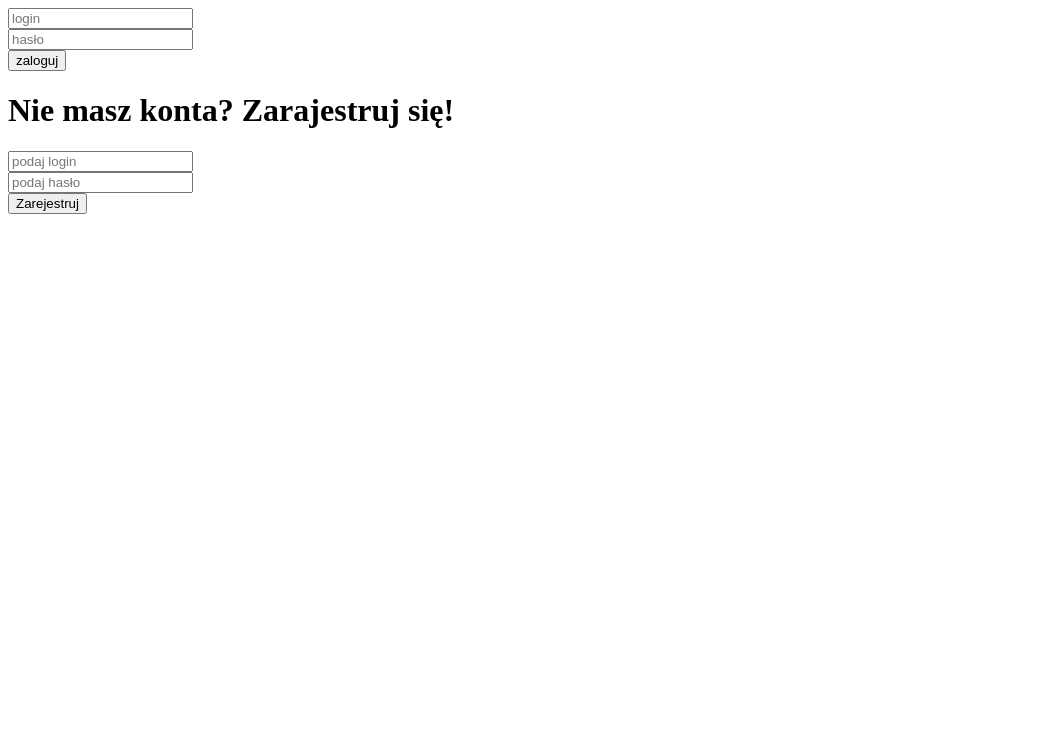
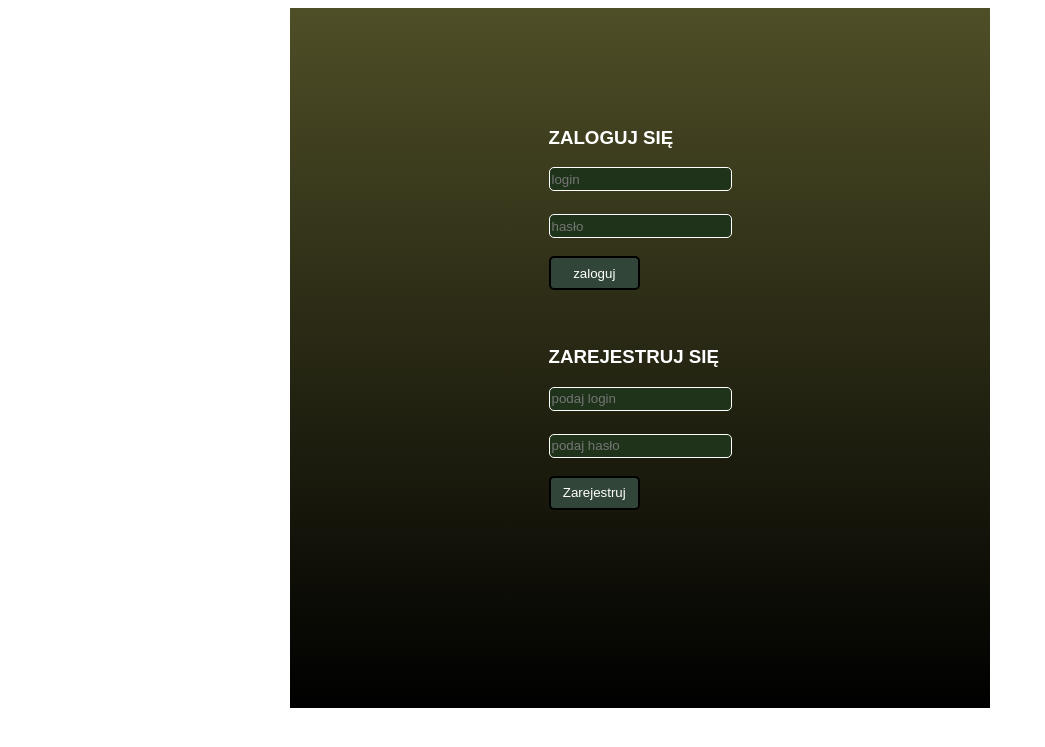
Before and after one commit to RPwoj/PHP, a PHP site: page / in a window 1280 px wide. Shown: the top 747 px of the page, without its empty margins (0-1045 px from the left). Run offline with PHP 8.4, Linux system fonts and the light colour scheme.

Commit message:
rozpoczecie dodawania cssa

```diff
--- a/index.php
+++ b/index.php
@@ -12,24 +12,32 @@ if(isset($_SESSION['user']))
     <meta http-equiv="X-UA-Compatible" content="IE=edge">
     <meta name="viewport" content="width=device-width, initial-scale=1.0">
     <title>Document</title>
+    <link rel="stylesheet" href="main.css">
 </head>
 <body>
 <?php
     include_once("server.php");
     ?>
-    <form action="" method="post">
+    <main>
+    <div class="login">
+        <form action="" method="post">
+        <h3> ZALOGUJ SIĘ </h3>
         <input type="text" name="name" id="" placeholder="login"><br>
         <input type="password" name="passw" id="" placeholder ="hasło"><br>
         <button type="submit" name="send">zaloguj</button>
     </form>
+</div>
+<div class="signup">
 
     <form action="index.php" method="post">
-<h1> Nie masz konta? Zarajestruj się!</h1>
+<h3>ZAREJESTRUJ SIĘ</h3>
 <input type="text" name="reg_name" id="" placeholder="podaj login"><br>
 <input type="password" name="reg_pass" id="" placeholder="podaj hasło"><br>
 <button type="submit" name="reg_but">Zarejestruj</button>
 
 
     </form>
+    </div>
+</main>
 </body>
 </html>
--- /dev/null
+++ b/main.css
@@ -0,0 +1,49 @@
+.login {
+
+    justify-content:center;
+    display: flex;
+    color: white;
+
+
+
+
+}
+.signup{
+    color: white;
+    justify-content:center;
+    display: flex;
+    z-index: 111;
+    margin-top:50px;
+}
+body {
+
+    justify-content: center;
+    display: flex;
+    font-family: sans-serif;
+}
+main {
+    background: linear-gradient(to bottom, #4e4e27, black);
+    height: 500px;
+    width: 500px;
+    padding: 100px;
+
+}
+input {
+   color: white;
+    border: 1px solid rgb(255, 255, 255);
+    margin-top: 5px;
+    height: 20px;
+border-radius: 5px;
+text-justify: center;
+display: flex;
+background: rgb(31, 51, 27);
+
+}
+button {
+    border-radius: 5px;
+    height: 20%;
+    width: 50%;
+    background-color:rgb(49, 70, 56);
+    border: 2px solid black;
+    color: white;
+}
```
Also changed, not shown: listki.jpg (added).
